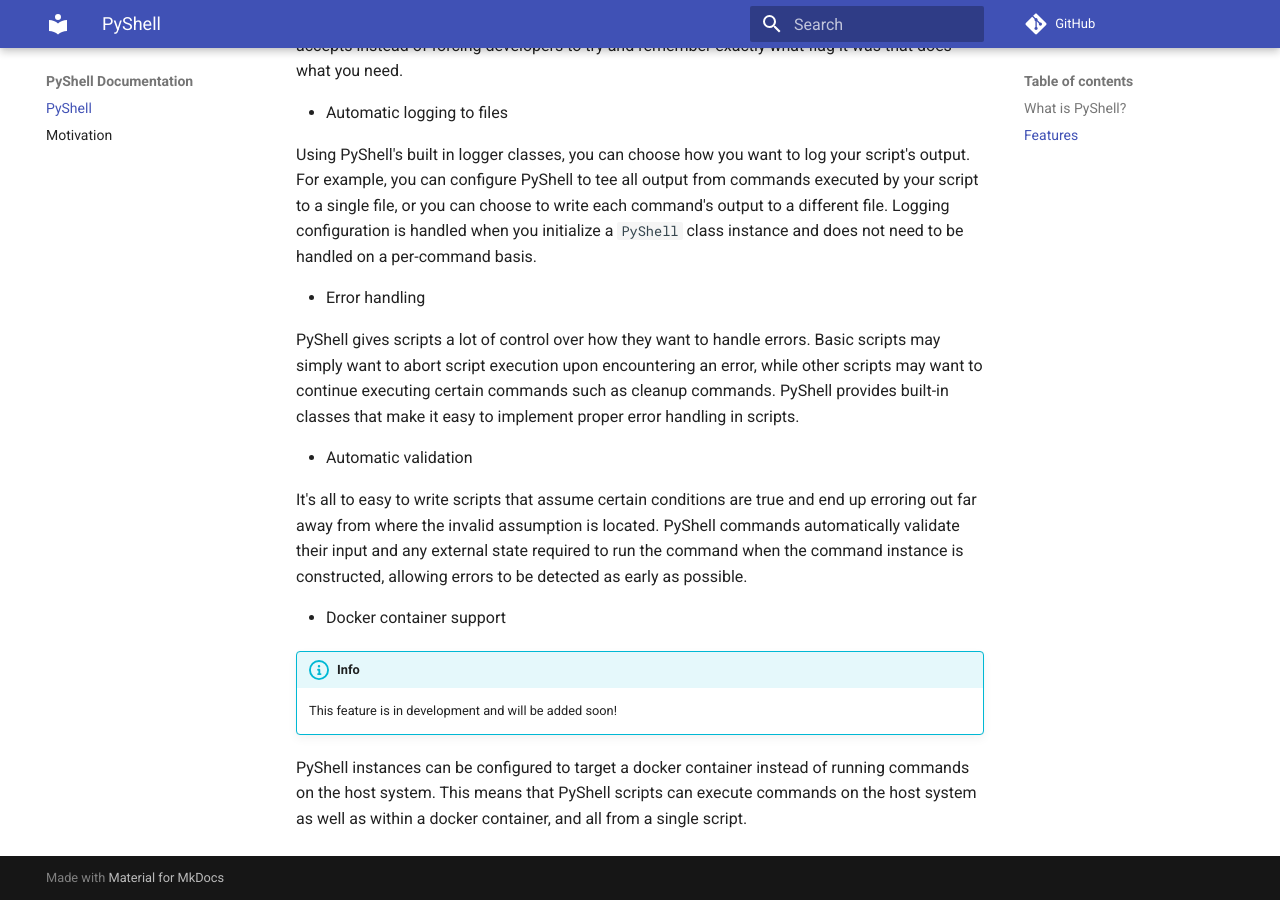
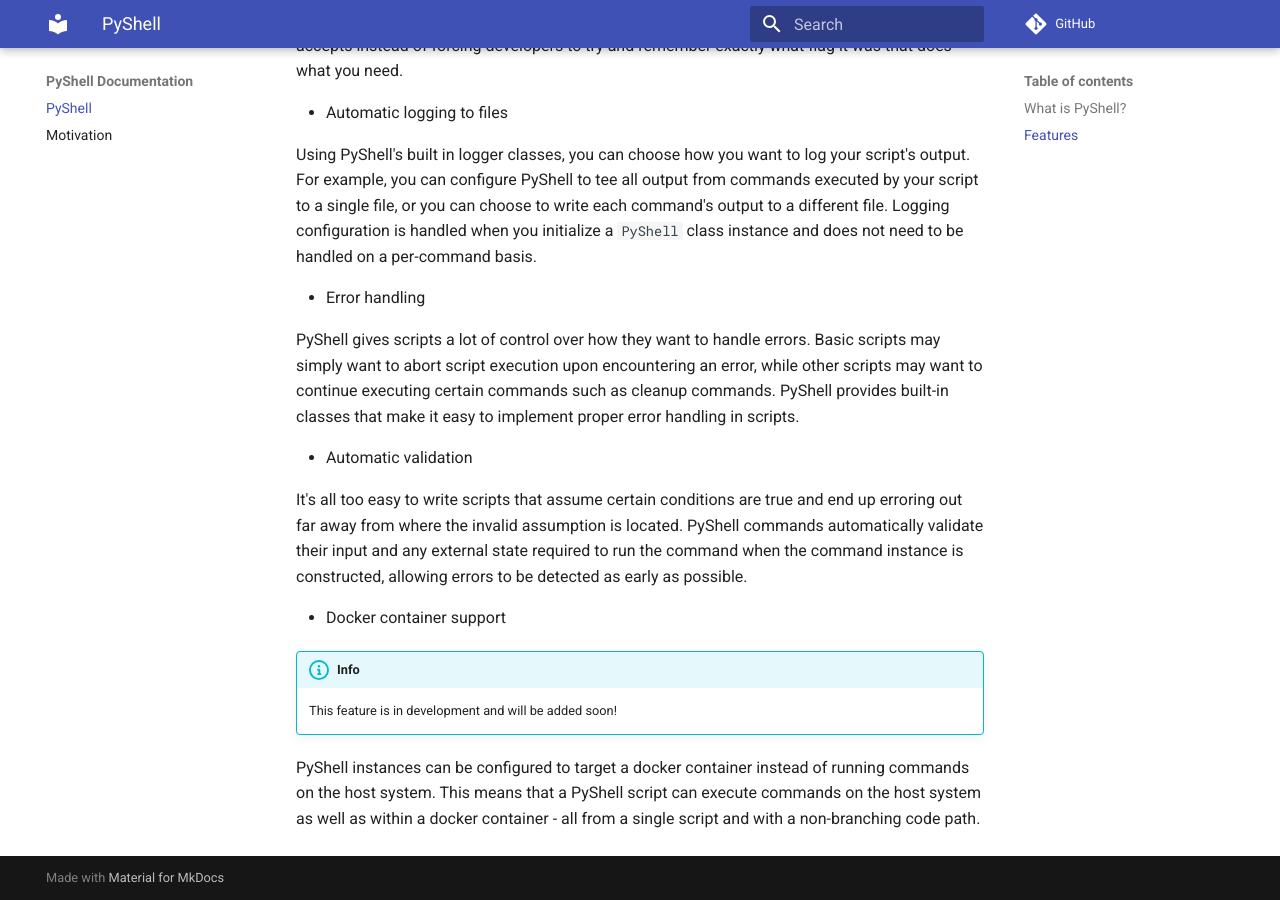
Before and after one commit to zkWildfire/PyShell, an MkDocs documentation site: the page built from docs/index.md, in a window 1280 px wide and 900 px high, scrolled down 644 px. Built offline with MkDocs 1.6.1 and Material for MkDocs 9.7.7, drawn with Linux system fonts in a browser that asks for light colours; comment, search, counter and statistics services are not loaded.

Commit message:
Fix typo, wording changes

```diff
--- a/docs/index.md
+++ b/docs/index.md
@@ -41,7 +41,7 @@
 
 * Automatic validation
 
-It's all to easy to write scripts that assume certain conditions are true and
+It's all too easy to write scripts that assume certain conditions are true and
 end up erroring out far away from where the invalid assumption is located.
 PyShell commands automatically validate their input and any external state
 required to run the command when the command instance is constructed, allowing
@@ -53,6 +53,6 @@
     This feature is in development and will be added soon!
 
 PyShell instances can be configured to target a docker container instead of
-running commands on the host system. This means that PyShell scripts can
-execute commands on the host system as well as within a docker container, and
-all from a single script.
+running commands on the host system. This means that a PyShell script can
+execute commands on the host system as well as within a docker container -
+all from a single script and with a non-branching code path.
```
